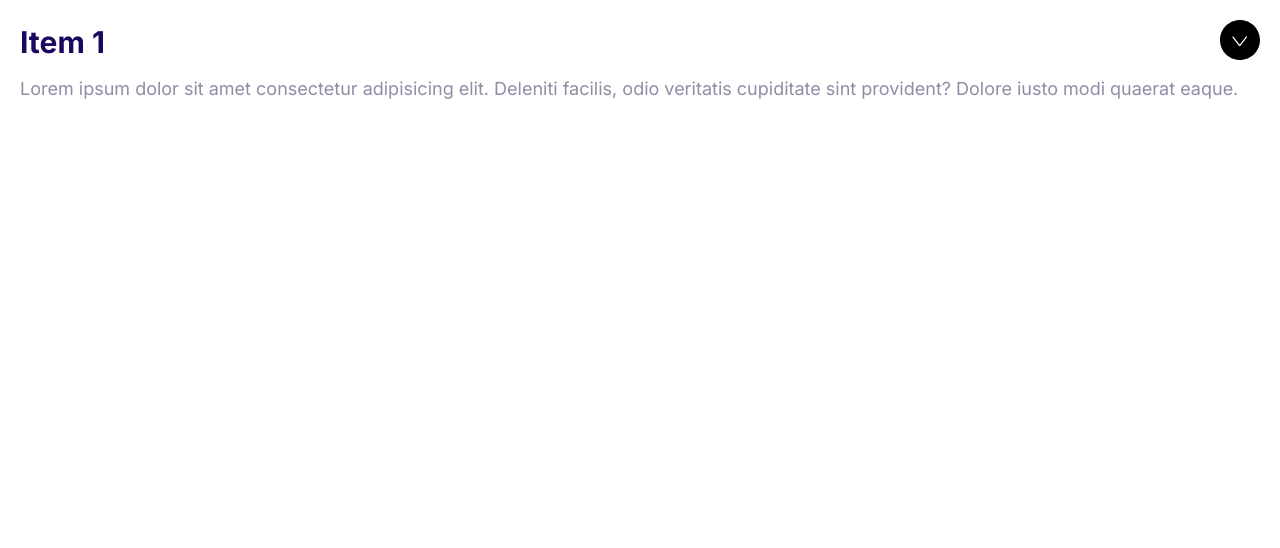
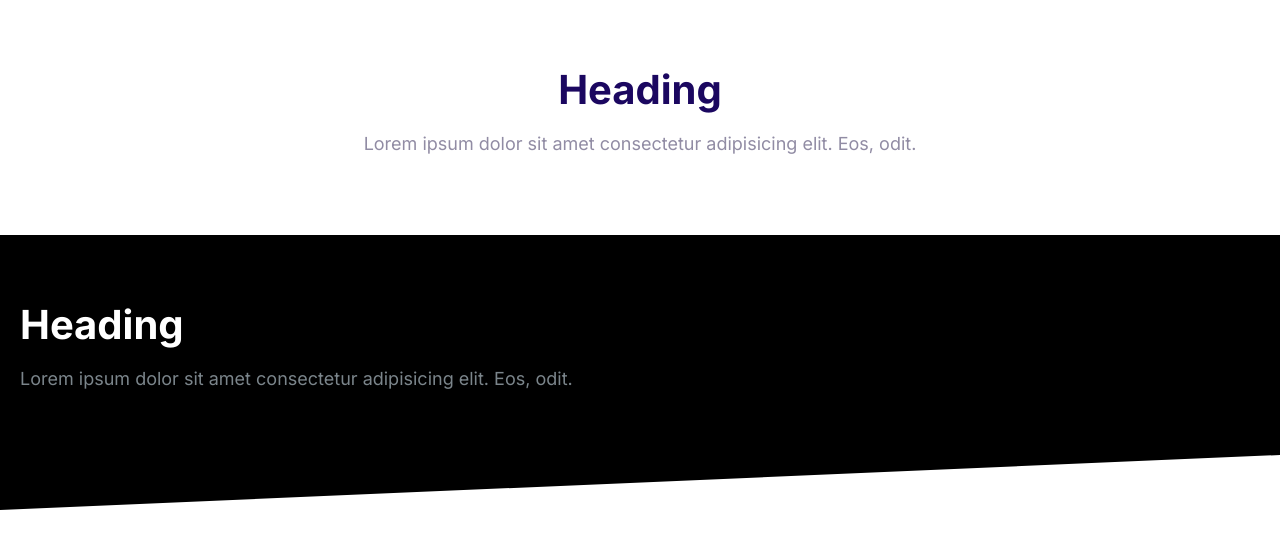
Before and after one commit to seba11lando/Sebify, a plain HTML site: page index.html in a window 1280 px wide. Drawn offline with Linux system fonts and the light colour scheme.

Commit message:
Build Block componant.

```diff
--- a/css/styles.css
+++ b/css/styles.css
@@ -24,10 +24,8 @@ html {
 body {
     font-family: 'Inter', Arial, Helvetica, sans-serif;
     font-size: 2.4rem;
+    line-height: 1.5;
     color: var(--color-body);
-    line-height: 1.5;
-    background: #fff;
-    padding: 20px;
 }
 
 h1, h2, h3, h4, h5, h6 {
@@ -544,3 +542,41 @@ a {
     max-height: 100vh;
     opacity: 1;
 }
+
+/* Blocks */
+.block {
+    --padding-vertical: 6rem;
+    padding: var(--padding-vertical) 2rem;
+}
+
+.block__header {
+    text-align: center;
+}
+
+.block__heading {
+    margin-top: 0;
+}
+
+.block--dark {
+    background: #000;
+    color: #7b858B;
+}
+
+.block--dark .block__heading {
+    color: #fff;
+}
+
+.block--skewed-right {
+    padding-bottom: calc(var(--padding-vertical) + 4rem);
+    clip-path: polygon(0% 0%, 100% 0%, 100% 100%, 0% 80%);
+}
+
+.block--skewed-left {
+    padding-bottom: calc(var(--padding-vertical) + 4rem);
+    clip-path: polygon(0% 0%, 100% 0%, 100% 80%, 0% 100%);
+}
+
+.container {
+    max-width: 1440px;
+    margin: 0 auto;
+}
--- a/index.html
+++ b/index.html
@@ -11,17 +11,22 @@
     <link rel="stylesheet" href="css/styles.css">
 </head>
 <body>
-    <div class="collapsible collapsible--expanded">
-        <header class="collapsible__header">
-            <h2 class="collabsible__heading">Item 1</h2>
-            <svg class="icon icon--black collapsible__chevron">
-                 <use xlink:href="images/sprite.svg#chevron"></use>
-             </svg>
+    <section class="block container">
+        <header class="block__header">
+            <h2 class="block__heading">Heading</h2>
+            <p>
+                Lorem ipsum dolor sit amet consectetur adipisicing elit. Eos, odit.
+            </p>
         </header>
-        <div class="collapsible__content">
-            Lorem ipsum dolor sit amet consectetur adipisicing elit. Deleniti facilis, odio veritatis cupiditate sint provident? Dolore iusto modi quaerat eaque.
+    </section>
+     <section class="block block--dark block--skewed-left">
+        <div class="container">
+            <h2 class="block__heading">Heading</h2>
+            <p>
+                Lorem ipsum dolor sit amet consectetur adipisicing elit. Eos, odit.
+            </p>
         </div>
-    </div>
+    </section>
     <script src="js/main.js"></script>
 </body>
 </html>
```
Also changed, not shown: componants/block.html (added, +16 -0 lines), componants/card.html (added, +9 -0 lines).
